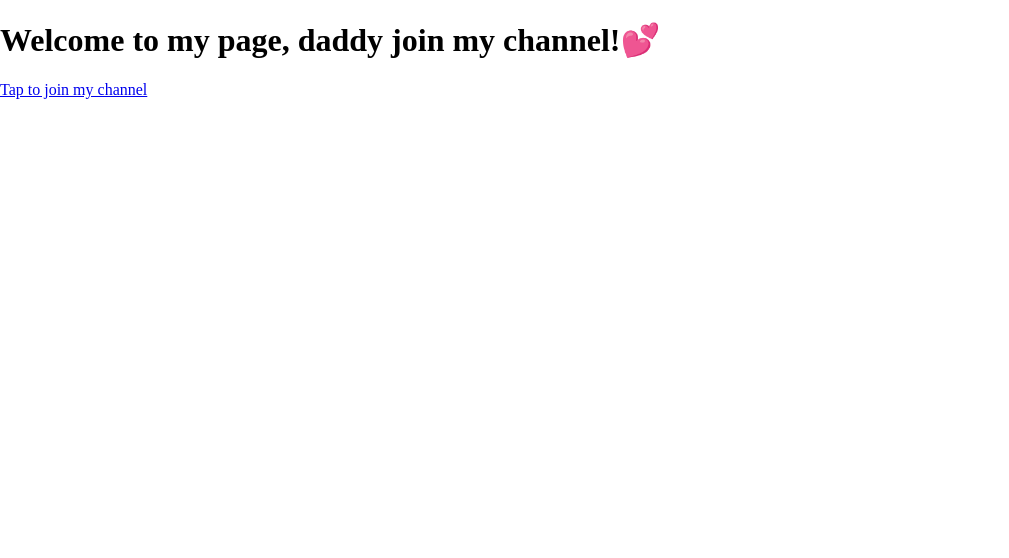
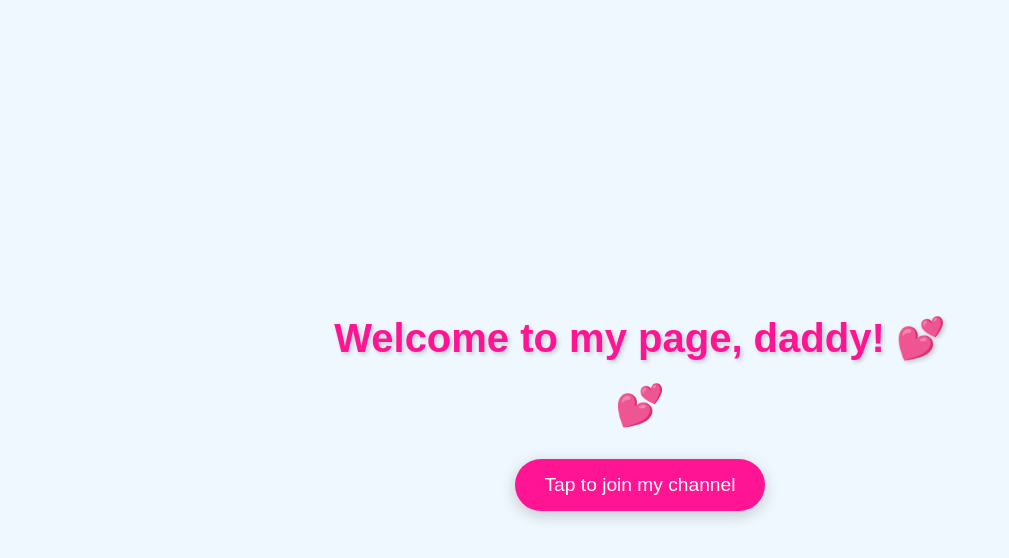
Before and after one commit to helenwaiiiifu/mysite, a plain HTML site: page index.html in a window 1280 px wide. Shown: the whole page, without its empty margins (0-1009 px from the left). Drawn offline with Linux system fonts and the light colour scheme.

Commit message:
Update index.html

```diff
--- a/index.html
+++ b/index.html
@@ -4,10 +4,127 @@
   <meta charset="UTF-8">
   <meta name="viewport" content="width=device-width, initial-scale=1.0">
   <title>Hola mundo</title>
+  <style>
+    /* Estilos generales */
+    body {
+      margin: 0;
+      padding: 0;
+      font-family: 'Arial', sans-serif;
+      background: #f0f8ff;
+      display: flex;
+      justify-content: center;
+      align-items: center;
+      height: 100vh;
+      text-align: center;
+      color: #333;
+    }
+
+    .content {
+      display: flex;
+      flex-direction: column;
+      align-items: center;
+    }
+
+    h1 {
+      font-size: 2.5em;
+      color: #ff1493;
+      margin-bottom: 20px;
+      text-shadow: 2px 2px 4px rgba(0, 0, 0, 0.2);
+      animation: fadeIn 2s ease-in-out;
+    }
+
+    /* Estilo del enlace */
+    a {
+      display: inline-block;
+      padding: 15px 30px;
+      background-color: #ff1493;
+      color: #fff;
+      font-size: 1.2em;
+      text-decoration: none;
+      border-radius: 30px;
+      transition: all 0.3s ease-in-out;
+      box-shadow: 0px 4px 15px rgba(0, 0, 0, 0.2);
+      position: relative;
+      margin-top: 20px;
+    }
+
+    /* Animación de la pulsación en el enlace */
+    a:hover {
+      background-color: #ff69b4;
+      transform: scale(1.1);
+      box-shadow: 0px 6px 20px rgba(0, 0, 0, 0.3);
+    }
+
+    /* Animación de fade-in para el encabezado */
+    @keyframes fadeIn {
+      0% {
+        opacity: 0;
+        transform: translateY(-20px);
+      }
+      100% {
+        opacity: 1;
+        transform: translateY(0);
+      }
+    }
+
+    /* Estilo para el emoji */
+    .emoji {
+      font-size: 2.5em; /* Tamaño grande del emoji */
+      margin-bottom: 10px; /* Separación entre el emoji y el texto */
+      animation: bounce 1s infinite alternate;
+    }
+
+    /* Animación de rebote para el emoji */
+    @keyframes bounce {
+      0% {
+        transform: translateY(0);
+      }
+      50% {
+        transform: translateY(-10px);
+      }
+      100% {
+        transform: translateY(0);
+      }
+    }
+
+    /* Animación de pulso para el icono dentro del enlace */
+    .pulse {
+      animation: pulse 1.5s infinite;
+      position: absolute;
+      bottom: -10px;
+      font-size: 24px;
+      left: 50%;
+      transform: translateX(-50%);
+    }
+
+    @keyframes pulse {
+      0% {
+        transform: scale(1);
+        opacity: 1;
+      }
+      50% {
+        transform: scale(1.2);
+        opacity: 0.7;
+      }
+      100% {
+        transform: scale(1);
+        opacity: 1;
+      }
+    }
+
+  </style>
 </head>
-<body style="margin:0; padding:0;">
-<h1>Welcome to my page, daddy join my channel!💕 </h1>
- <a href="https://t.me/+tfS1kdx0CZFiOTEx">Tap to join my channel</a>
+<body>
+  <div class="content">
+    <h1>Welcome to my page, daddy! 💕</h1>
+    <!-- Emoji encima del enlace -->
+    <div class="emoji">💕</div>
 
+    <a href="https://t.me/+tfS1kdx0CZFiOTEx" target="_blank">
+
+      Tap to join my channel
+
+    </a>
+  </div>
 </body>
 </html>
```
